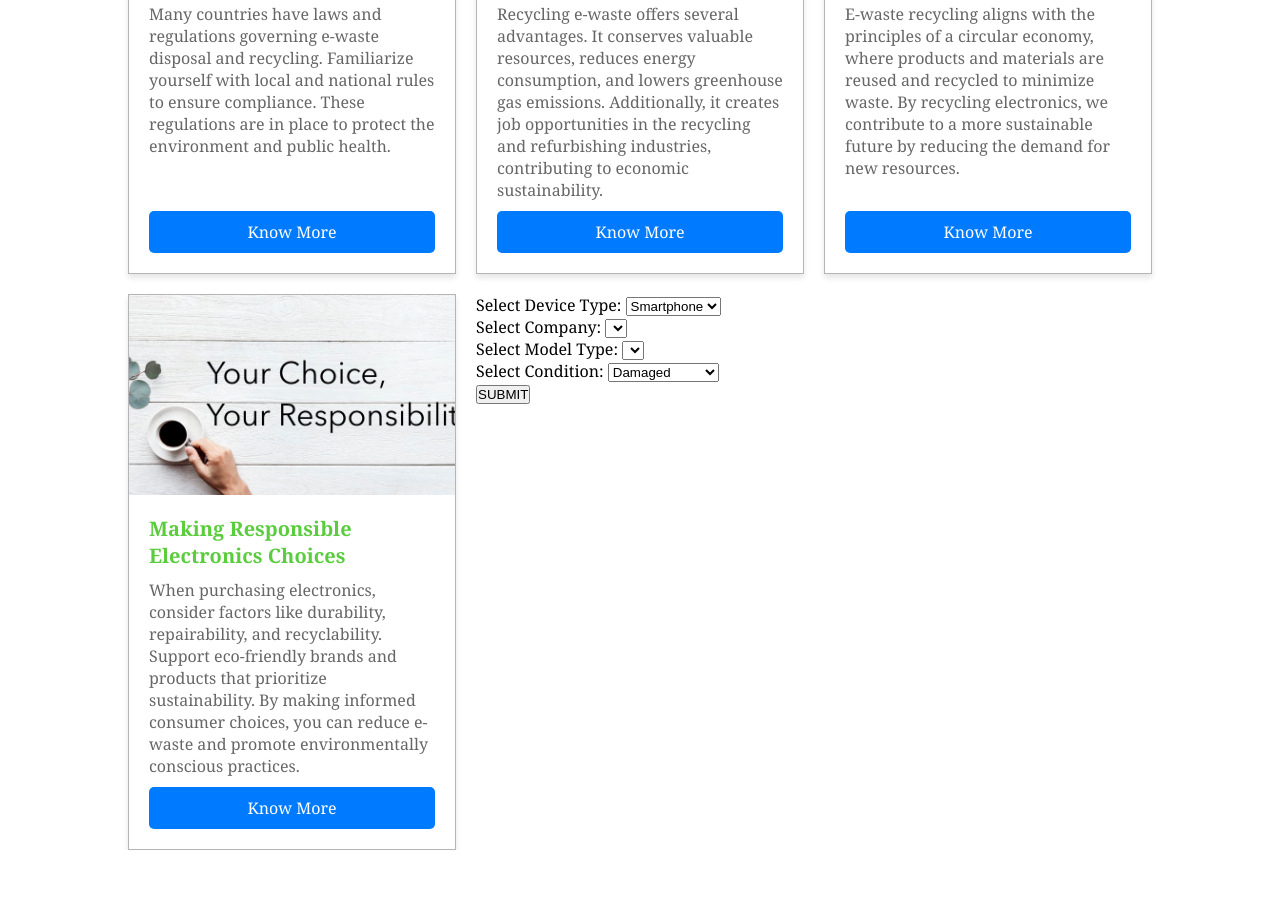
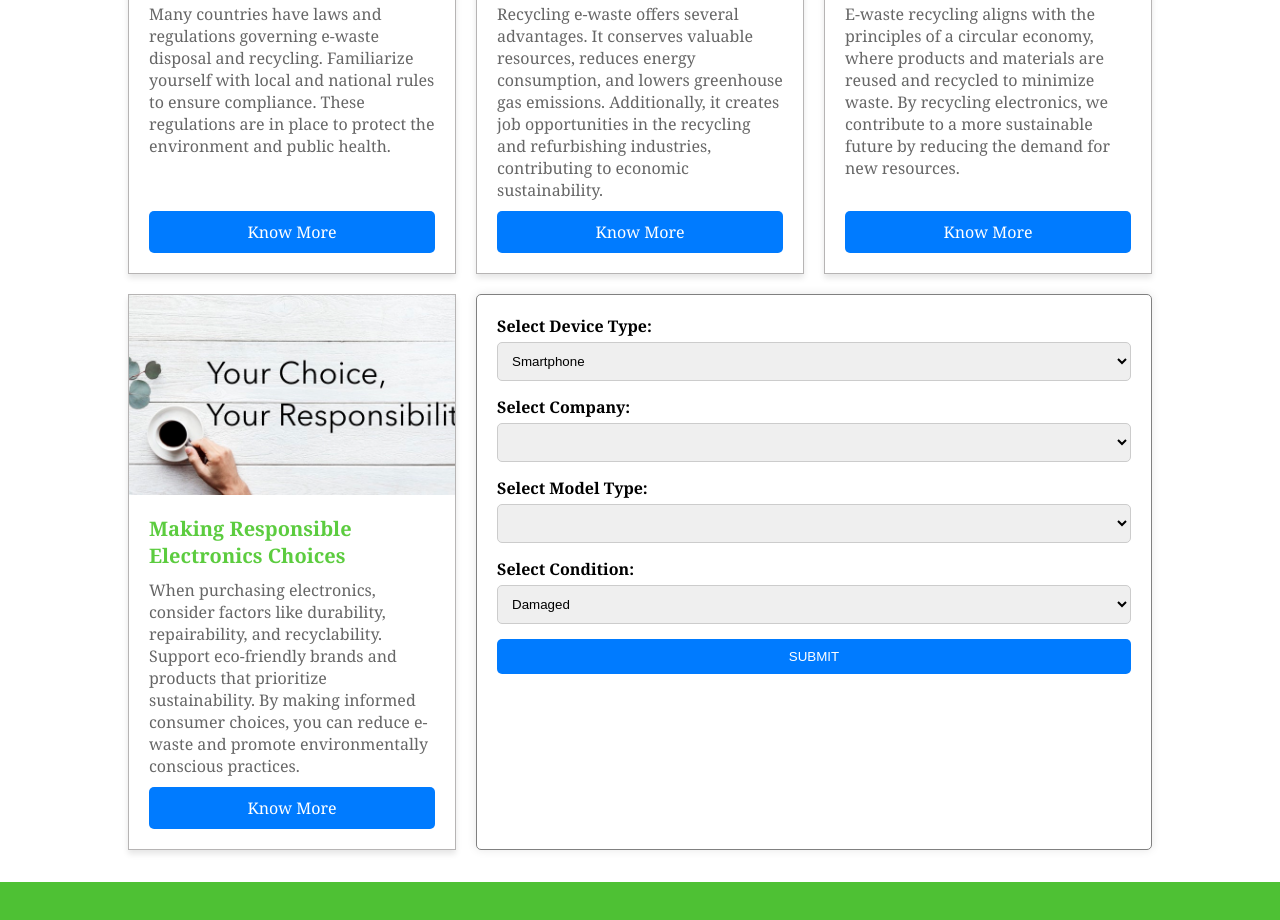
Before and after one commit to Chayandev/educational_cestion, a plain HTML site: page index.html in a window 1280 px wide. Shown: the part 1834-2754 px from the top of the page. Before the commit the page ends 2684 px from the top, so only its background shows below. Drawn offline with Linux system fonts and the light colour scheme; a script that the page names is missing.

Commit message:
Update style.css

```diff
--- a/style.css
+++ b/style.css
@@ -43,22 +43,19 @@
     width: 80%;
     display: grid;
     grid-template-columns: repeat(3, 1fr);
-    /* 3 columns */
+    grid-template-rows: auto auto auto auto;
     gap: 20px;
-    /* Adjust the gap between cards */
-
 }
-
 .card {
     display: flex;
     flex-direction: column;
     background-color: #fff;
     border: 1px solid #b6b4b4;
     box-shadow: 0 4px 6px rgba(0, 0, 0, 0.1);
+    max-width: 480px;
+}
 
-    max-width: 480px;
-    /* Adjust the maximum width as needed */
-}
+
 
 .card-img {
     height: 200px;
@@ -139,3 +136,58 @@
 .btn:hover {
     background-color: #0056b3;
 }
+.check-for-own-e-waste {
+    grid-column: span 2; /* Make the form span two columns */
+    background-color: #fff;
+    padding: 20px;
+    border-radius: 5px;
+    border: 1px solid gray;
+    box-shadow: 0px 0px 10px rgba(0, 0, 0, 0.1);
+    display: flex;
+    flex-direction: column;
+}
+.check-for-own-e-waste form {
+    display: flex;
+    flex-direction: column;
+}
+.input-group {
+    margin-bottom: 15px;
+}
+
+.input-group label {
+    display: block;
+    font-weight: bold;
+    margin-bottom: 5px;
+}
+
+.input-group select,
+.input-group input {
+    width: 100%;
+    padding: 10px;
+    border: 1px solid #ccc;
+    border-radius: 5px;
+}
+
+select:focus,
+input:focus {
+    outline: none;
+    border-color: #007bff;
+}
+
+button {
+    background-color: #007bff;
+    color: #fff;
+    border: none;
+    padding: 10px 20px;
+    border-radius: 5px;
+    cursor: pointer;
+}
+
+button:hover {
+    background-color: #0056b3;
+}
+footer{
+    margin-top: 2em;
+    background-color: #4ec134;
+    height: 3em;
+}
```
